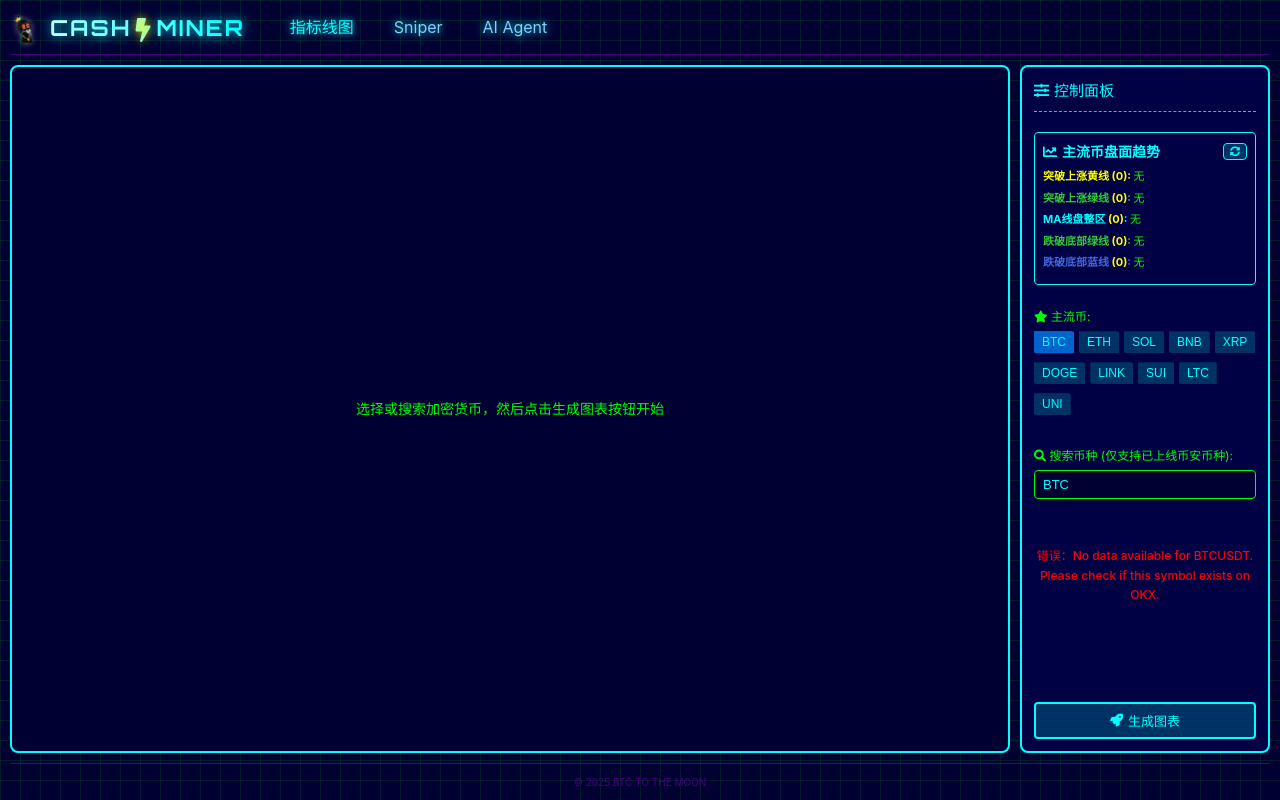
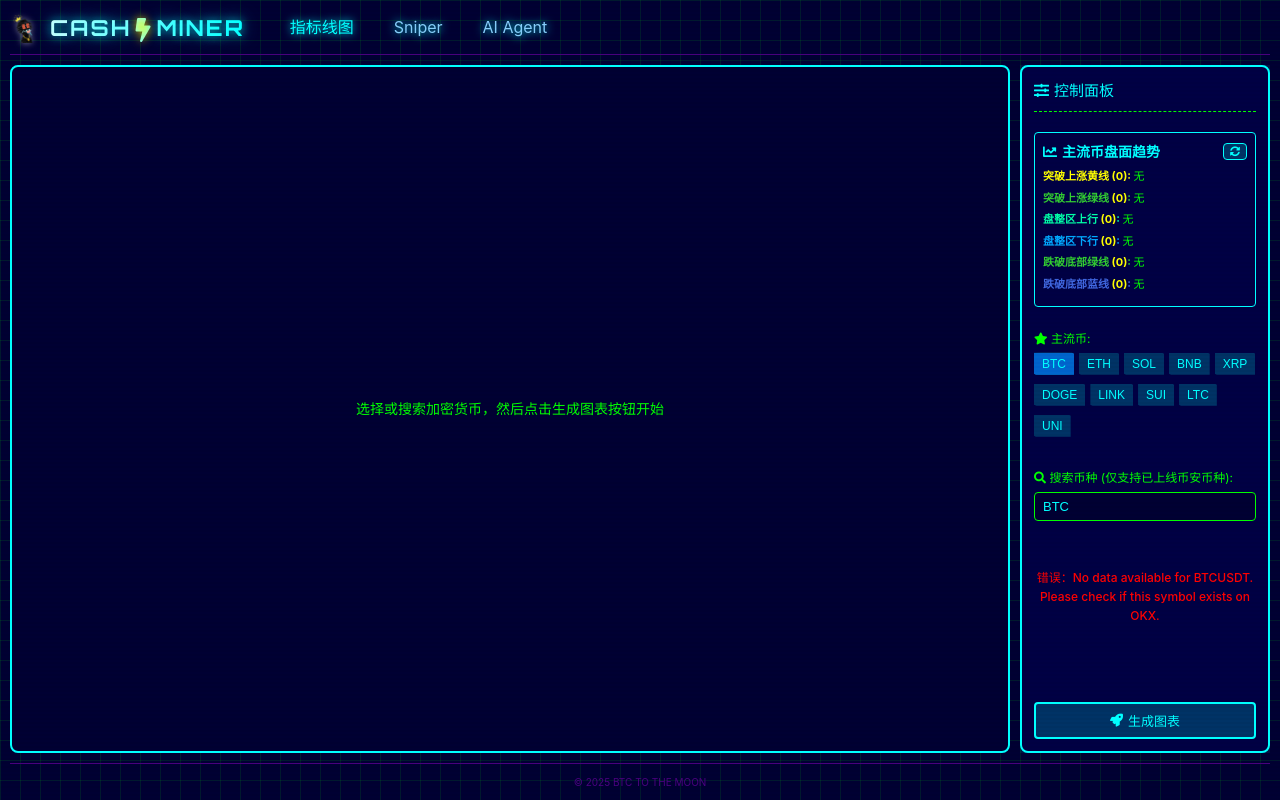
Before and after one commit to kuzicode/crypto-ema-web, a Flask app: page / in a window 1280 px wide. Run offline with Flask 3, Linux system fonts and the light colour scheme; data that the repository does not hold is empty.

Commit message:
add shit for indicator split

```diff
--- a/mail_alert.py
+++ b/mail_alert.py
@@ -68,7 +68,8 @@
 EMA_STATUS_MAP = {
     "above_ma4": "突破上涨黄线",
     "above_ma3": "突破上涨绿线",
-    "between_ma3_ma5": "MA线盘整区",
+    "between_ma2_ma3": "盘整区上行",
+    "between_ma5_ma2": "盘整区下行",
     "below_ma5": "跌破底部绿线",
     "below_ma6": "跌破底部蓝线"
 }
--- a/modules/routes.py
+++ b/modules/routes.py
@@ -75,9 +75,10 @@
             trends = {
                 'above_ma4': [],    # 突破上涨黄线
                 'above_ma3': [],    # 突破上涨绿线
-                'between_ma3_ma5': [],  # MA线之间
-                'below_ma5': [],    # 到达底部绿线
-                'below_ma6': []     # 到达底部蓝线
+                'between_ma2_ma3': [],  # 盘整区上行
+                'between_ma5_ma2': [],  # 盘整区下行
+                'below_ma5': [],    # 跌破底部绿线
+                'below_ma6': []     # 跌破底部蓝线
             }
 
             # 使用线程池并行获取数据
--- a/modules/trading_analysis.py
+++ b/modules/trading_analysis.py
@@ -389,8 +389,10 @@
             return {'token_trend': 'above_ma4'}
         elif price > ma3:
             return {'token_trend': 'above_ma3'}
-        elif price > ma5:
-            return {'token_trend': 'between_ma3_ma5'}
+        elif price > ma2 and price < ma3:
+            return {'token_trend': 'between_ma2_ma3'}  # 盘整区上行
+        elif price < ma2 and price > ma5:
+            return {'token_trend': 'between_ma5_ma2'}  # 盘整区下行
         elif price > ma6:
             return {'token_trend': 'below_ma5'}
         else:
--- a/templates/partials/scripts.html
+++ b/templates/partials/scripts.html
@@ -331,11 +331,18 @@
                     <span class="trend-symbols">${trends.above_ma3.join(', ') || '无'}</span>
                 </div>
                 <div class="trend-category">
-                    <span class="trend-title trend-neutral">
-                        MA线盘整区
-                        <span class="trend-count">(${trends.between_ma3_ma5.length})</span>:
+                    <span class="trend-title trend-neutral-up">
+                        盘整区上行
+                        <span class="trend-count">(${trends.between_ma2_ma3.length})</span>:
                     </span>
-                    <span class="trend-symbols">${trends.between_ma3_ma5.join(', ') || '无'}</span>
+                    <span class="trend-symbols">${trends.between_ma2_ma3.join(', ') || '无'}</span>
+                </div>
+                <div class="trend-category">
+                    <span class="trend-title trend-neutral-down">
+                        盘整区下行
+                        <span class="trend-count">(${trends.between_ma5_ma2.length})</span>:
+                    </span>
+                    <span class="trend-symbols">${trends.between_ma5_ma2.join(', ') || '无'}</span>
                 </div>
                 <div class="trend-category">
                     <span class="trend-title trend-green-down">
--- a/templates/partials/styles.html
+++ b/templates/partials/styles.html
@@ -541,6 +541,14 @@
         color: #00FFFF;
     }
 
+    .trend-neutral-up {
+        color: #00FFAA;
+    }
+
+    .trend-neutral-down {
+        color: #00AAFF;
+    }
+
     .trend-green-down {
         color: #32CD32;
     }
```
